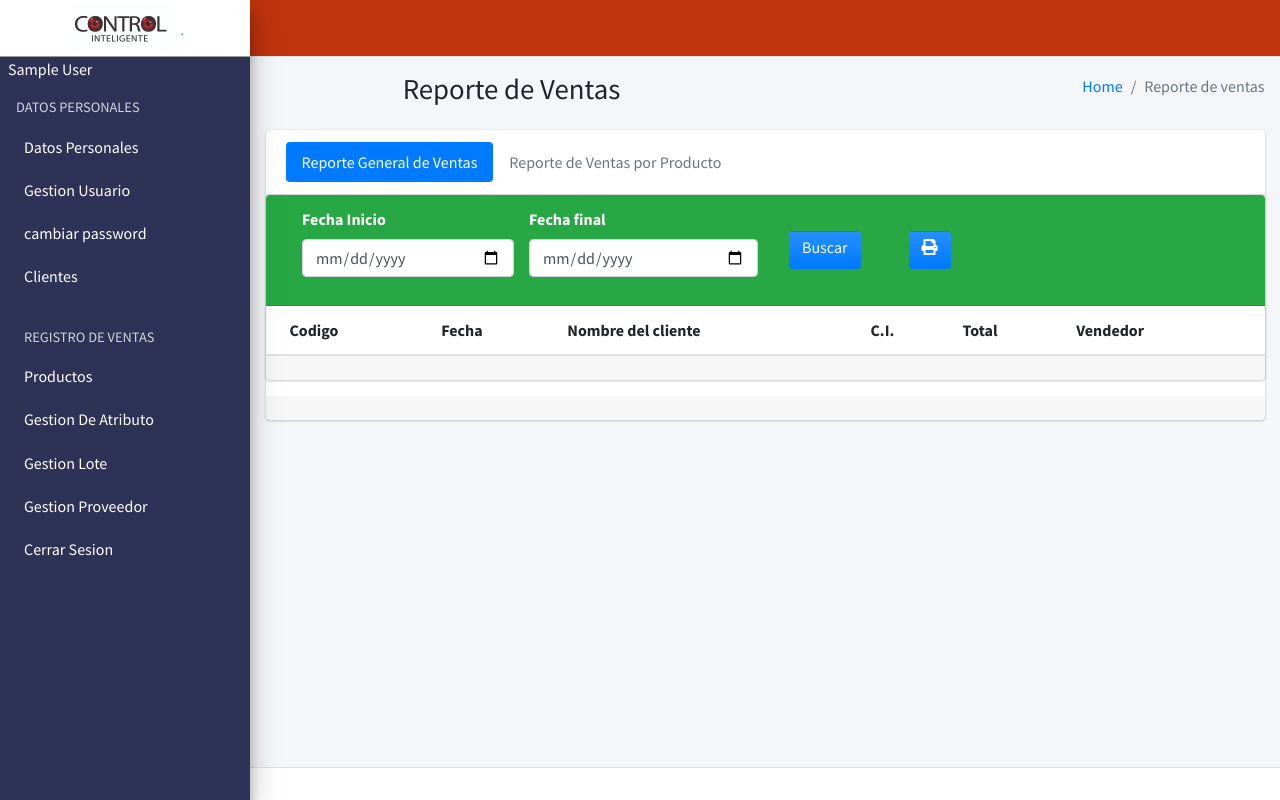
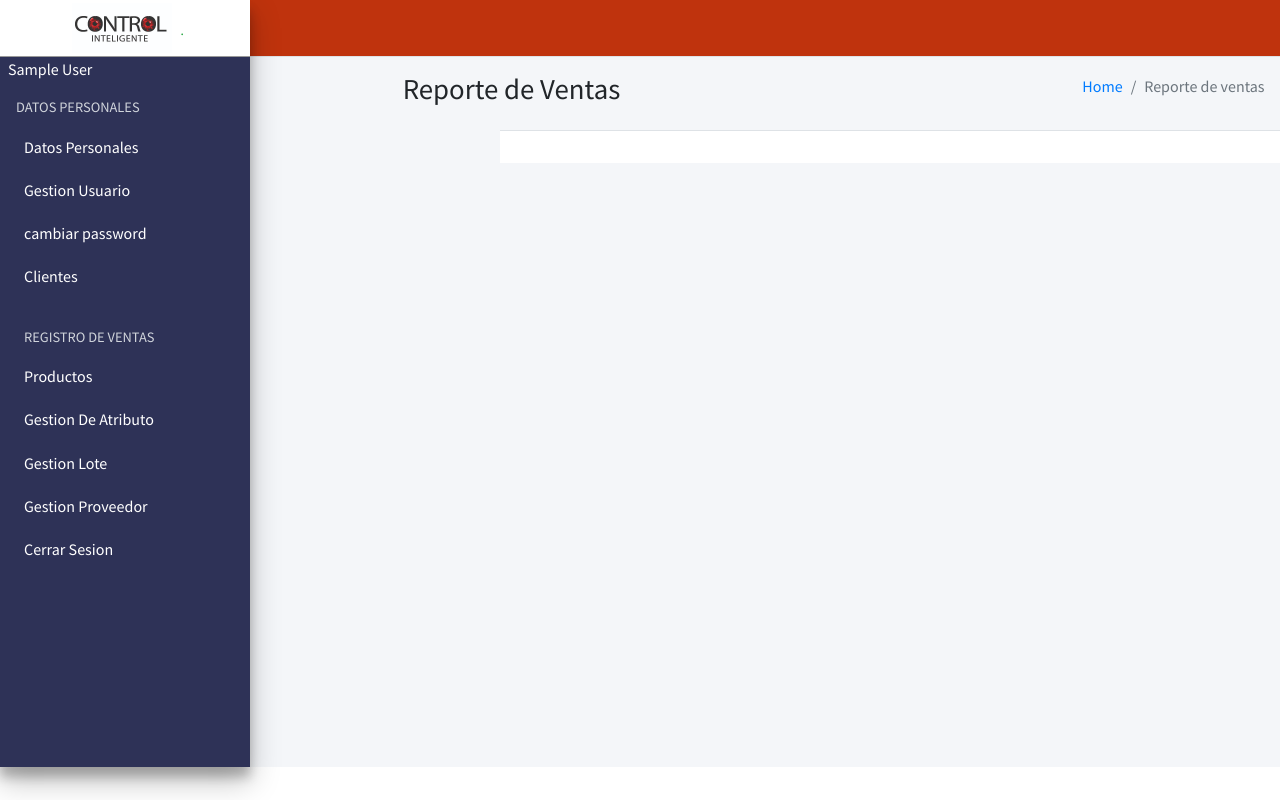
Before and after one commit to GuidoApaza/Control-Inteligente, a PHP site: page /vista/adm_reporte.php in a window 1280 px wide. Run offline with PHP 8.4, Linux system fonts and the light colour scheme; the visitor is signed in with stand-in values (Sample User, id 1); data that the repository does not hold is empty.

Commit message:
Modificando repostes

```diff
--- a/vista/adm_reporte.php
+++ b/vista/adm_reporte.php
@@ -91,119 +91,6 @@
 	      </div><!-- /.container-fluid -->
 	    </section>
 
-	    <!-- Main content -->
-	    <section class="content">
-	    	<div class="container-fluid">
-	    		<div class="row">
-	    			<div class="col-md-12">
-	    				<div class="card">
-	    					<div class="card-header">
-	    						<ul class="nav nav-pills">
-	    							<li class="nav-item"><a href="#laboratorio" class="nav-link active" data-toggle="tab">Reporte General de Ventas</a></li>
-	    							<li class="nav-item"><a href="#tipo" class="nav-link" data-toggle="tab">Reporte de Ventas por Producto</a></li>
-	    						</ul>
-	    					</div>
-	    					<div class="card-body p-0">
-	    						<div class="tab-content">
-	    							<div class="tab-pane active" id="laboratorio">
-	    								<div class="card card-success">
-	    									<div class="card-header">
-	    										<form id="form-fecha">
-									      			<div class="row">
-									      				<div class="form-group col-3 pl-4">
-										      				<label for="fecha">Fecha Inicio</label>
-										      				<input id="fecha_inicio" type="date" class="form-control" placeholder="Ingrese fecha Inicio" required>
-										      			</div>
-										      			<div class="form-group col-3">
-										      				<label for="fecha">Fecha final</label>
-										      				<input id="fecha_final" type="date" class="form-control" placeholder="Ingrese fecha final" required>
-										      			</div>
-										      			 <button type="submit" class="btn bg-gradient-primary float-right m-4 pt-lg-0">Buscar</button>
-										      			 <button type="button" class="imprimir_reporte btn bg-gradient-primary float-right m-4 pt-lg-0"><i class="fas fa-print"></i></button>
-
-										      		</div>
-									      		</form>
-	    									</div>
-	    									<div class="card-body p-0 table-responsive">
-	    										<table id="tabla_venta" class="display table table-hover text-nowrap col-auto" style="width:100%">
-											        <thead>
-											            <tr>
-											                <th>Codigo</th>
-											                <th>Fecha</th>
-											                <th>Nombre del cliente</th>
-											                <th>C.I.</th>
-											                <th>Total</th>
-											                <th>Vendedor</th>
-											               <!-- <th>Accion</th>-->
-											            </tr>
-											        </thead>
-											        <tbody>
-
-											        </tbody>
-											    </table>
-	    									</div>
-	    									<div class="card-footer">
-
-	    									</div>
-	    								</div>
-	    							</div>
-	    							<div class="tab-pane" id="tipo">
-	    								<div class="card card-success">
-	    									<div class="card-header">
-	    										<form id="form-fecha_producto">
-									      			<div class="row">
-									      				<div class="form-group col-3 pl-4">
-										      				<label for="fecha">Fecha Inicio</label>
-										      				<input id="fecha_inicio_prod" type="date" class="form-control" placeholder="Ingrese fecha Inicio" required>
-										      			</div>
-										      			<div class="form-group col-3">
-										      				<label for="fecha">Fecha final</label>
-										      				<input id="fecha_final_prod" type="date" class="form-control" placeholder="Ingrese fecha final" required>
-										      			</div>
-										      			<div class="form-group">
-										      				<label for="tipo">Seleccione el Producto</label>
-										      				<select name="nombre_producto" id="nombre_producto" class="form-control select2" style="width: 100%">
-
-										      				</select>
-										      			</div>
-										      			 <button type="submit" class="btn bg-gradient-primary float-right m-4 pt-lg-0">Buscar</button>
-										      			 <button type="button" class="imprimir_reporte_producto btn bg-gradient-primary float-right m-4 pt-lg-0"><i class="fas fa-print"></i></button>
-										      		</div>
-									      		</form>
-	    									</div>
-	    									<div class="card-body p-0 table-responsive">
-	    										<table id="tabla_venta_productos" class="display table table-hover text-nowrap col-auto" style="width:100%">
-											        <thead>
-											            <tr>
-											                <th>Nombre del Cliente</th>
-											                <th>Producto</th>
-											                <th>Cantiadad</th>
-											                <th>Precio</th>
-											                <th>Fecha</th>
-											               	<th>SubtotalTotal</th>
-											            </tr>
-											        </thead>
-											        <tbody>
-
-											        </tbody>
-											    </table>
-	    									</div>
-	    									<div class="card-footer"></div>
-	    								</div>
-	    							</div>
-	    						</div>
-	    					</div>
-	    					<div class="card-footer">
-
-	    					</div>
-	    				</div>
-	    			</div>
-	    		</div>
-	    	</div>
-	    </section>
-	    <!-- /.content -->
-	  </div>
-
 
 <?php
 	include_once 'layouts/footer.php';
```
